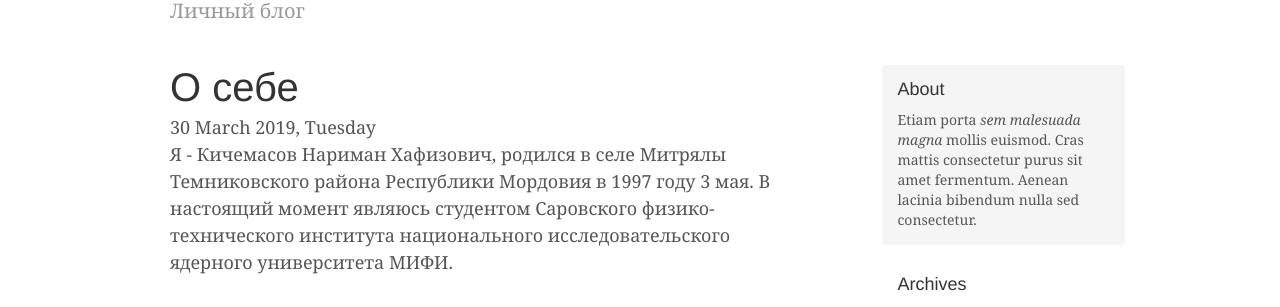
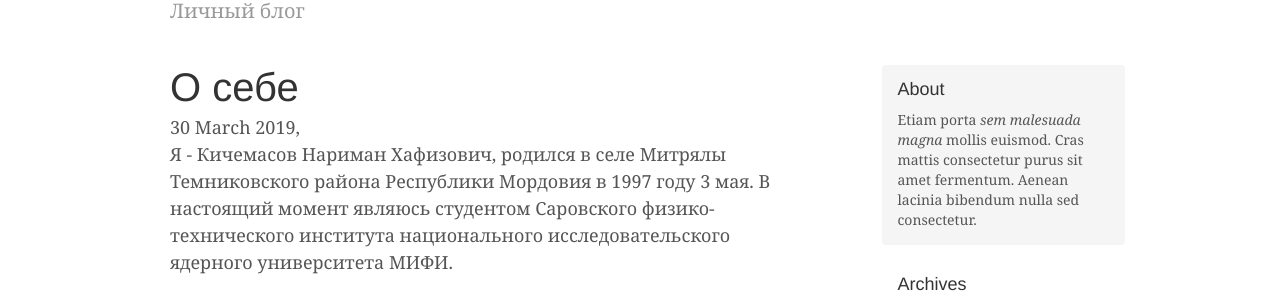
Before and after one commit to narimansnow/narimansnow.github.io, a Jekyll site: the page built from index.html, in a window 1280 px wide. Shown: the part 159-466 px from the top of the page. Built offline with Jekyll 4.4.1, drawn with Linux system fonts in a browser that asks for light colours; nearby versions of some CDN libraries; library files that are not in the unit come from our copies.

Commit message:
Update index.html

```diff
--- a/index.html
+++ b/index.html
@@ -8,7 +8,7 @@ layout: default
 
 <div class="blog-post">
             <h2 class="blog-post-title">{{ post.title }}</h2>
-            <time class="post_date">30 March 2019, Tuesday</time>
+            <time class="post_date">30 March 2019,</time>
 
  {{ post.content }}
 
```
